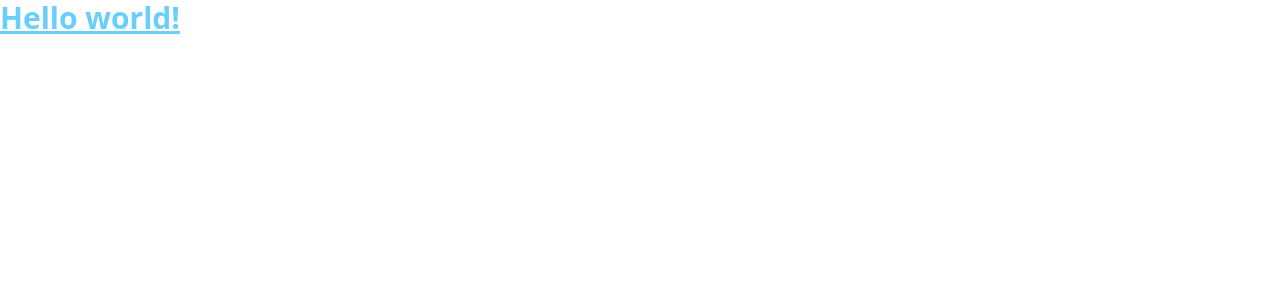
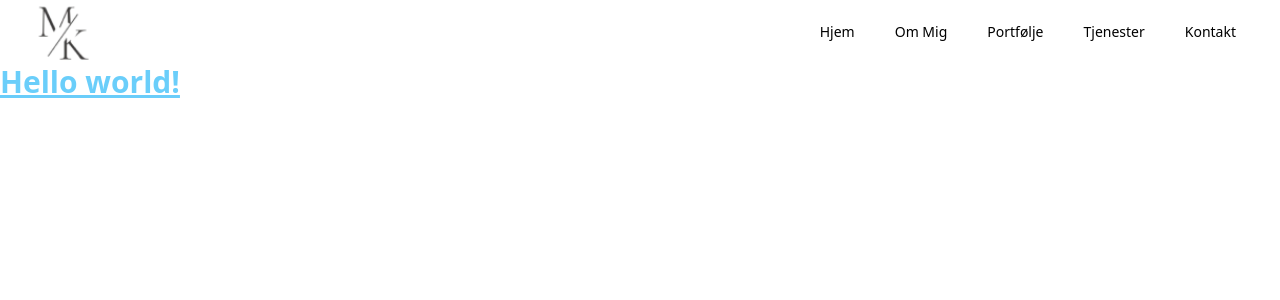
Before and after one commit to Bnop1146/event_manager_website, a React (Create React App) app: page / in a window 1280 px wide. Shown: the top 300 px of the page. Built offline with nearby package versions, Linux system fonts and the light colour scheme.

Commit message:
Updates and installed new packages

```diff
--- a/package.json
+++ b/package.json
@@ -3,6 +3,8 @@
   "version": "0.1.0",
   "private": true,
   "dependencies": {
+    "@headlessui/react": "^2.1.8",
+    "@heroicons/react": "^2.1.5",
     "@testing-library/jest-dom": "^5.17.0",
     "@testing-library/react": "^13.4.0",
     "@testing-library/user-event": "^13.5.0",
--- a/src/App.js
+++ b/src/App.js
@@ -1,10 +1,14 @@
+import Navbar from '../src/Components/Navbar';
 import './App.css';
 
 function App() {
   return (
-    <h1 className="text-3xl text-sky-400/75 font-bold underline">
-      Hello world!
-    </h1>
+    <div>
+      <Navbar />
+      <h1 className="text-3xl text-sky-400/75 font-bold underline">
+        Hello world!
+      </h1>
+    </div>
   );
 }
 
```
Also changed, not shown: 1 other file (tests, documents, lock files or other folders).
